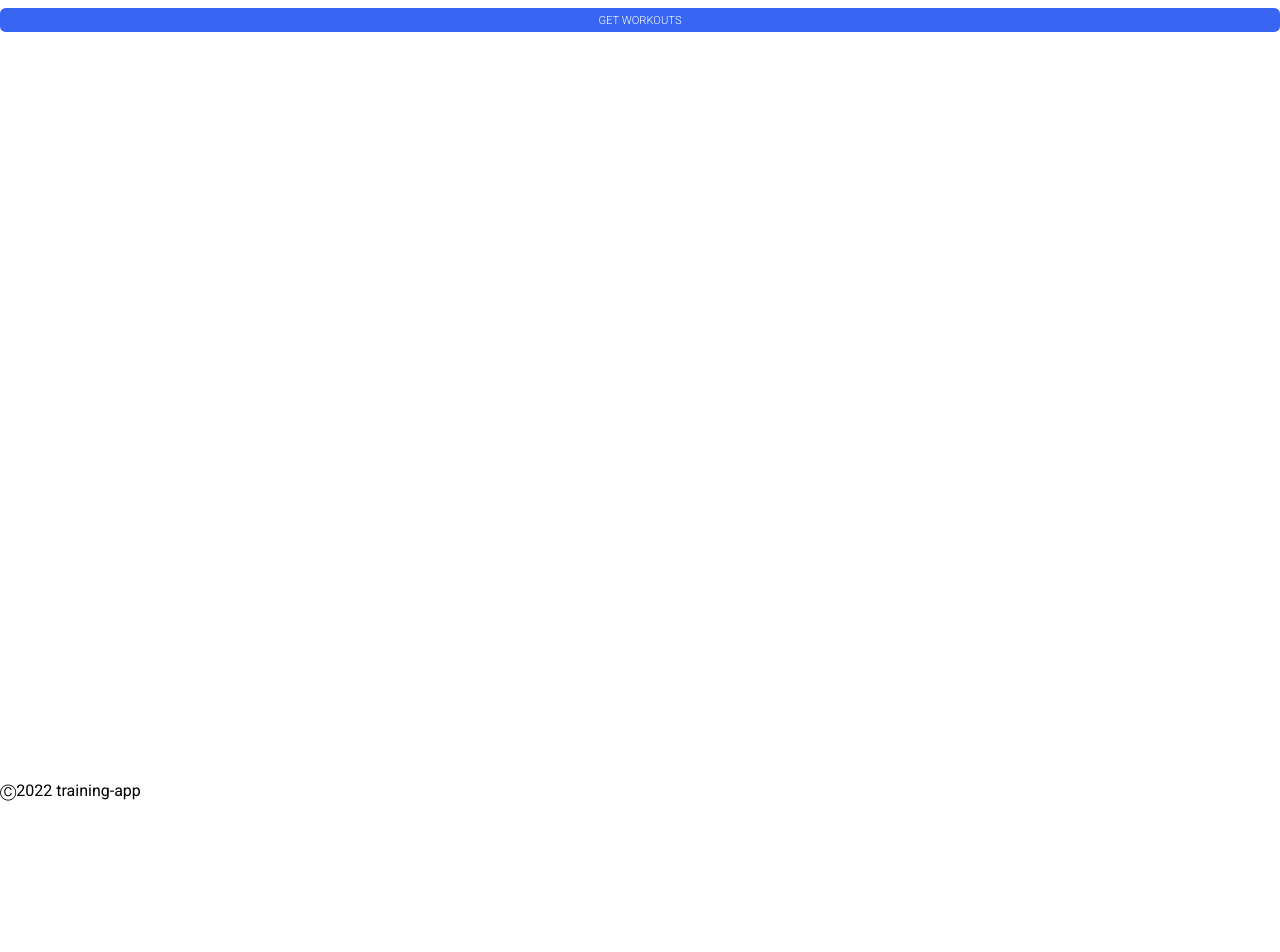
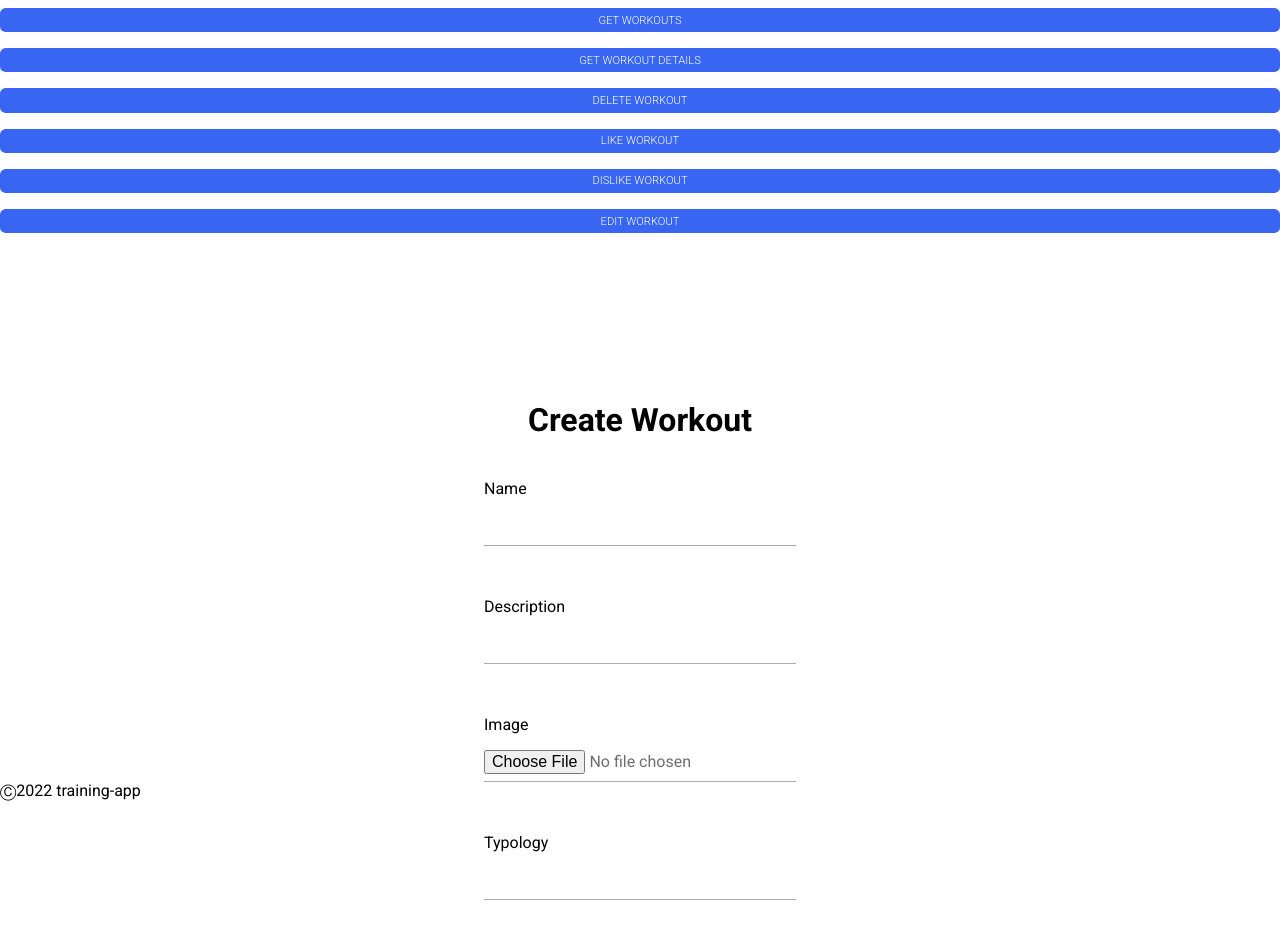
Before and after one commit to priobbas1/training-app, a React (Create React App) app in the folder my-training-app/: page /workouts in a window 1280 px wide. Shown: the top 952 px of the page. Before the commit the page ends 800 px from the top, so only its background shows below. Built offline with nearby package versions, Linux system fonts and the light colour scheme.

Commit message:
workout request with axios created

```diff
--- a/my-training-app/src/components/Creation.js
+++ b/my-training-app/src/components/Creation.js
@@ -23,21 +23,10 @@ function Creation() {
     resolver: yupResolver(schema),
   } */);
 
-  const onSubmit = async (data) => {
+  const onSubmit = async (form) => {
     try {
-      console.log(data);
-      const res = await createWorkout(data);
-      if (res.status === 200) {
-        console.log(res.data);
-      } else if (res.status === "400") {
-        console.log(res);
-      } else if (res.status === "404") {
-        console.log(res);
-      } else if (res.status === "401") {
-        console.log(res);
-      } else if (res.status === "500") {
-        console.log(res);
-      }
+      console.log(form);
+      const res = await createWorkout(form);
     } catch (e) {
       console.error(e);
     }
@@ -54,19 +43,19 @@ function Creation() {
 
             <label htmlFor="description">Description</label>
             <input {...register("description")}></input>
-            <p>{errors.password?.message}</p>
+            <p>{errors.description?.message}</p>
 
             <label htmlFor="image">Image</label>
             <input {...register("image")} type="file"></input>
-            <p>{errors.password?.message}</p>
+            <p>{errors.image?.message}</p>
 
             <label htmlFor="typology">Typology</label>
             <input {...register("typology")}></input>
-            <p>{errors.password?.message}</p>
+            <p>{errors.typology?.message}</p>
 
             <label htmlFor="muscle">Muscle</label>
             <input {...register("muscle")}></input>
-            <p>{errors.password?.message}</p>
+            <p>{errors.muscle?.message}</p>
           </div>
 
           <button type="submit">Create</button>
@@ -76,7 +65,7 @@ function Creation() {
                 {
                   name: "",
                   description: "",
-                  image: "",
+                  file: "",
                   typology: "",
                   muscle: "",
                 },
--- a/my-training-app/src/components/Login.js
+++ b/my-training-app/src/components/Login.js
@@ -59,7 +59,6 @@ function Login() {
         <form onSubmit={handleSubmit(onSubmit)}>
           <div className="field-container">
             <label htmlFor="email">Email</label>
-
             <input
               {...register("email")}
               placeholder="example@mail.com"
--- a/my-training-app/src/components/Workouts.js
+++ b/my-training-app/src/components/Workouts.js
@@ -1,4 +1,12 @@
-import { getWorkoutsList } from "../http/workouts-api";
+import {
+  deleteWorkout,
+  dislikeWorkout,
+  editWorkout,
+  getWorkoutDetails,
+  getWorkoutsList,
+  likeWorkout,
+} from "../http/workouts-api";
+import Creation from "./Creation";
 
 function Workouts() {
   return (
@@ -11,6 +19,47 @@ function Workouts() {
       >
         GET WORKOUTS
       </button>
+      <button
+        onClick={async () => {
+          const res = await getWorkoutDetails(1);
+          console.log(res);
+        }}
+      >
+        GET WORKOUT DETAILS
+      </button>
+      <button
+        onClick={async () => {
+          const res = await deleteWorkout(4);
+          console.log(res);
+        }}
+      >
+        DELETE WORKOUT
+      </button>
+      <button
+        onClick={async () => {
+          const res = await likeWorkout(1);
+          console.log(res);
+        }}
+      >
+        LIKE WORKOUT
+      </button>
+      <button
+        onClick={async () => {
+          const res = await dislikeWorkout(1);
+          console.log(res);
+        }}
+      >
+        DISLIKE WORKOUT
+      </button>
+      <button
+        onClick={async () => {
+          const res = await editWorkout();
+          console.log(res);
+        }}
+      >
+        EDIT WORKOUT
+      </button>
+      <Creation></Creation>
     </>
   );
 }
--- a/my-training-app/src/http/workouts-api.js
+++ b/my-training-app/src/http/workouts-api.js
@@ -4,9 +4,9 @@ const apiUrl = process.env.REACT_APP_BACKEND_URL;
 
 export const endpoints = {
   getWorkoutsList: "workouts/",
-  getWorkoutDetails: "workouts/:id/",
-  userWorkoutsEndpoint: "workouts/:id",
+  getWorkoutDetails: "workouts/",
   createWorkout: "workout/",
+  deleteWorkout: "workouts/",
 };
 
 async function getWorkoutsList() {
@@ -21,98 +21,140 @@ async function getWorkoutsList() {
     method: "get",
     url: apiUrl + endpoints.getWorkoutsList,
     headers: headers,
-  }).catch(function (error) {
-    if (error.response) {
-      console.log(error);
-      return error.response;
-    } else {
-      console.log(res.data);
-    }
+  }).catch((error) => {
+    console.log(error);
   });
   return res.data;
 }
-//main
-async function createWorkout(data) {
-  /*  const { name, description, typology, muscle } = data; */
-  /* axios.defaults.headers.post["Authorization"] = `Bearer ${localStorage.getItem(
-    "token"
-  )}`; */
+
+async function getWorkoutDetails(id) {
+  const token = localStorage.getItem("token");
+
+  let headers = {
+    "Content-Type": "application/json;charset=UTF-8",
+    Authorization: `Bearer ${token}`,
+  };
+
+  const res = await axios({
+    method: "get",
+    url: apiUrl + endpoints.getWorkoutsDetails + id,
+    headers: headers,
+  }).catch((error) => {
+    console.log(error);
+  });
+  return res.data;
+}
+
+async function createWorkout(form) {
+  const data = new FormData();
+  data.append("name", form.name);
+  data.append("description", form.description);
+  data.append("image", form.image[0]);
+  data.append("typology", form.typology);
+  data.append("muscle", form.muscle);
 
   const token = localStorage.getItem("token");
-  const headers = new Headers({ "Content-Type": "application/json" });
-
-  if (token) {
-    headers.append("Authorization", token);
-  }
-
-  let formData = new FormData({ ...data });
-  formData.append("file", data.image[0], data.image[0].name);
-
-  console.log(data.image[0].name);
+  let headers = {
+    "Content-Type": "multipart/form-data",
+    Authorization: `Bearer ${token}`,
+  };
 
   const res = await axios({
     method: "post",
     url: apiUrl + endpoints.createWorkout,
-    formData,
-    /* data: {
-      name: data.name,
-      description: data.description,
-      file: data.image[0].name,
-      typology: data.typology,
-      muscle: data.muscle,
-    }, */
-  }).catch(function (error) {
-    if (error.response) {
-      console.log(error);
-      //main
-      console.log(error.response.data.message);
-      return error.response;
-    } else {
-      console.log(res.data);
-    }
+    headers: headers,
+    data,
+  }).catch((error) => {
+    console.log(error);
   });
   return res.data;
 }
 
-//development2
-/* async function getWorkoutDetails(data) {
+async function deleteWorkout(id) {
+  const token = localStorage.getItem("token");
+
+  let headers = {
+    "Content-Type": "application/json;charset=UTF-8",
+    Authorization: `Bearer ${token}`,
+  };
+
   const res = await axios({
-    method: "get",
-    url: apiUrl + endpoints.getWorkoutDetails,
-    data: {
-      id:data.id
+    method: "delete",
+    url: apiUrl + endpoints.getWorkoutsList + id,
+    headers: headers,
+  }).catch((error) => {
+    console.log(error);
+  });
+  return res.data;
+}
 
-    },
-  }).catch((e) => {
-    console.log(e.response?.data?.status);
-    console.log(e.response?.data?.message);
+async function likeWorkout(id) {
+  const token = localStorage.getItem("token");
+
+  let headers = {
+    "Content-Type": "application/json;charset=UTF-8",
+    Authorization: `Bearer ${token}`,
+  };
+
+  const res = await axios({
+    method: "post",
+    url: apiUrl + "workout/" + 6 + "/like",
+    headers: headers,
+  }).catch((error) => {
+    console.log(error);
   });
+  return res.data;
+}
 
-  return res;
-} */
-/* async function userWorkoutsEndpoint(data) {
+async function dislikeWorkout(id) {
+  const token = localStorage.getItem("token");
+
+  let headers = {
+    "Content-Type": "application/json;charset=UTF-8",
+    Authorization: `Bearer ${token}`,
+  };
+
   const res = await axios({
-    method: "get",
-    url: apiUrl + endpoints.userWorkoutsEndpoint,
-    data: {
-      id:data.id
+    method: "delete",
+    url: apiUrl + "workout/" + 6 + "/like",
+    headers: headers,
+  }).catch((error) => {
+    console.log(error);
+  });
+  return res.data;
+}
 
-    },
-  }).catch((e) => {
-    console.log(e.response?.data?.status);
-    console.log(e.response?.data?.message);
+async function editWorkout(form) {
+  const data = new FormData();
+  data.append("name", form.name);
+  data.append("description", form.description);
+  data.append("image", form.image[0]);
+  data.append("typology", form.typology);
+  data.append("muscle", form.muscle);
+
+  const token = localStorage.getItem("token");
+  let headers = {
+    "Content-Type": "multipart/form-data",
+    Authorization: `Bearer ${token}`,
+  };
+
+  const res = await axios({
+    method: "patch",
+    url: apiUrl + "workout/" + 6,
+    headers: headers,
+    data,
+  }).catch((error) => {
+    console.log(error);
   });
-
-  return res;
-} */
+  return res.data;
+}
 
 export {
   getWorkoutsList,
-  /* getWorkoutDetails, */
-  /* userWorkoutsEndpoint, */
+  getWorkoutDetails,
   createWorkout,
+  deleteWorkout,
+  likeWorkout,
+  dislikeWorkout,
+  editWorkout,
 };
-/* axios
-  .post(url, data, config)
-  .then((res) => console.log(res))
-  .catch((err) => console.log(err)); */
--- a/my-training-app/src/index.js
+++ b/my-training-app/src/index.js
@@ -11,6 +11,7 @@ import Workouts from "./components/Workouts";
 import { AuthContextProviderComponent } from "./shared/context/authContext";
 import { Logout } from "./components/Logout";
 import Exercise from "./components/Exercise";
+import Creation from "./components/Creation";
 
 const root = ReactDOM.createRoot(document.getElementById("root"));
 root.render(
@@ -25,6 +26,7 @@ root.render(
             <Route path="/workouts" element={<Workouts />} />
             <Route path="/logout" element={<Logout />} />
             <Route path="/exercise" element={<Exercise />} />
+            <Route path="/create" element={<Creation />} />
           </Route>
         </Routes>
       </BrowserRouter>
```
